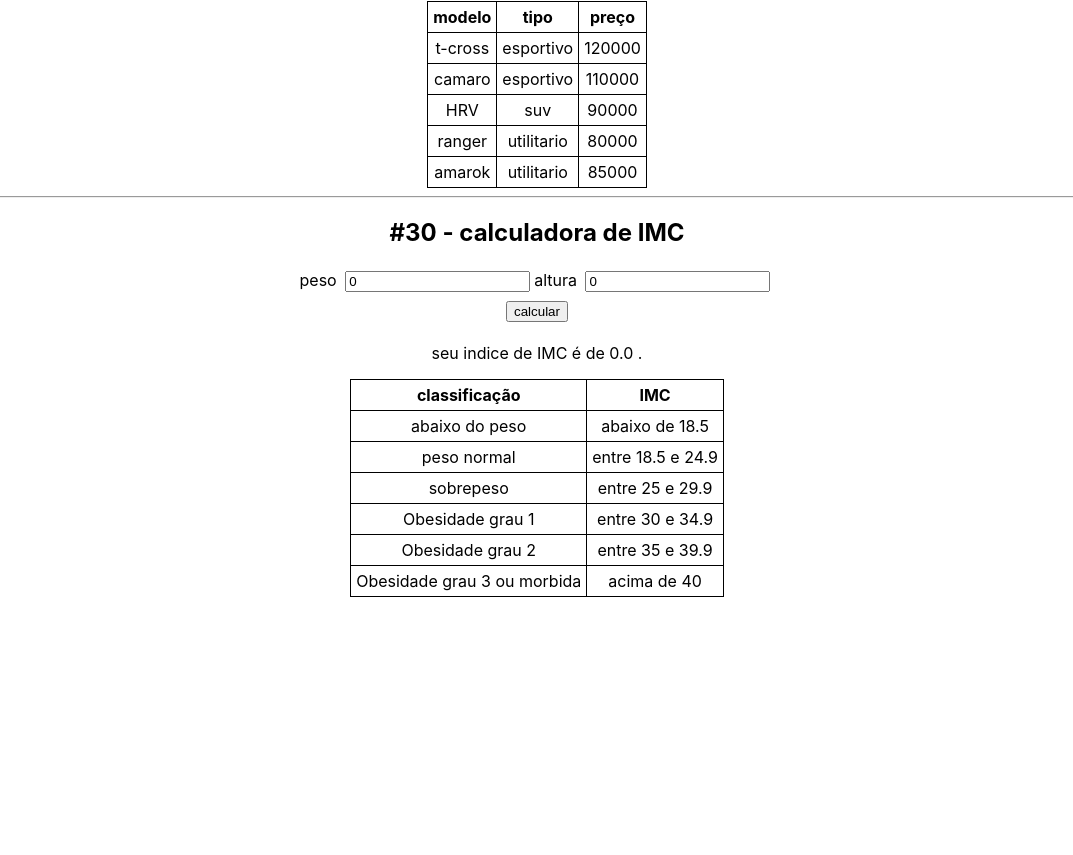
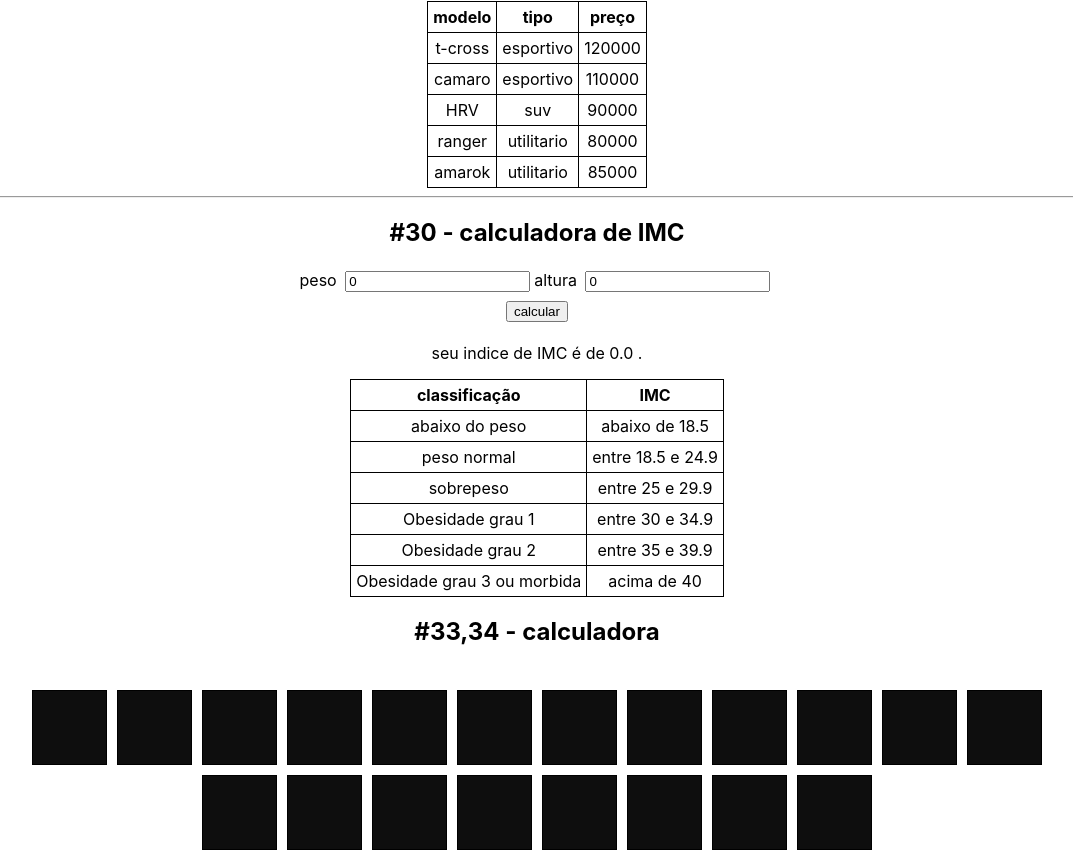
Before and after one commit to Wesley3king/reactJS, a React (Create React App) app in the folder aulas/exercicios/: page / in a window 1280 px wide. Shown: the part 112-967 px from the top of the page, without its empty margins (103-1176 px from the left). Before the commit the page ends 800 px from the top, so only its background shows below. Built offline with nearby package versions, Linux system fonts and the light colour scheme.

Commit message:
calculator

```diff
--- a/aulas/exercicios/src/App.js
+++ b/aulas/exercicios/src/App.js
@@ -3,8 +3,13 @@ import React,{useState} from 'react';
 import Table from './Table';
 import Input from './Input';
 import Resultado from './Resultado';
+//#33 34 - imports
+import Teclado from './Teclado';
+import Tela from './Tela';
+import './Globais';
 
 import './App.css';
+import Globais from './Globais';
 
 const data = [
   {tipo: 'esportivo',preco: 120000,modelo: 't-cross'},
@@ -18,6 +23,30 @@ function App() {
   //#30 - estados
   const [alt,setAlt]=useState(0);
   const [peso,setPeso] = useState(0);
+
+//#33 - states
+const [fase,setFase] = useState(1);
+const [resultado,setResultado] = useState();
+
+const Motor = (v)=> {
+
+    if (v === "=") {
+      let exec = new Function('pv,op,sv','setResultado(pv op sv)');
+
+    }else if (typeof Number(v) === "number" && fase === 1) {
+        Globais.first = `${Globais.first}${v}`;
+    }else if (typeof Number(v) && fase === 3) {
+      Globais.thrird = `${Globais.thrird}${v}`
+    }else{
+      Globais.second = `${v}`;
+      setFase(3)
+    }
+}
+
+
+
+
+
 
   const verificar = ()=>{
     let li = [];
@@ -58,6 +87,15 @@ function App() {
         <Resultado altura={Number(alt)} pes={Number(peso)}/>
         <Table />
       </section>
+      <section>
+        <h2>#33,34  - calculadora</h2>
+        <br />
+          <div>
+            <Tela />
+
+            <Teclado />
+          </div>
+      </section>
     </div>
   );
 }
--- /dev/null
+++ b/aulas/exercicios/src/Button.jsx
@@ -0,0 +1,13 @@
+import React from "react";
+import './Calc.css';
+
+export default class Button extends React.Component {
+
+    render () {
+        return (
+            <>
+            <button type="submit" className="bt"></button>
+            </>
+        )
+    }
+}
--- /dev/null
+++ b/aulas/exercicios/src/Calc.css
@@ -0,0 +1,10 @@
+.bt{
+    width: 75px;
+    height: 75px;
+    background-color: rgb(14, 14, 14);
+    border: 1px solid black;
+    color: white;
+}
+.line{
+    display: inline-block;
+}
--- /dev/null
+++ b/aulas/exercicios/src/Globais.jsx
@@ -0,0 +1,5 @@
+export default class Globais {
+    static first = '';
+    static second = '';
+    static thrird = '';
+}
--- /dev/null
+++ b/aulas/exercicios/src/Teclado.jsx
@@ -0,0 +1,44 @@
+import React from 'react';
+import Button from './Button';
+import './Calc.css';
+
+export default class Teclado extends React.Component {
+
+    render () {
+        return (
+            <>
+            <div className='line'>
+            <Button valor="" texto="AC"/>
+            <Button valor="raiz" texto="&radic;"/>
+            <Button valor="porcent" texto="%"/>
+            <Button valor="/" texto="&#247;"/>
+            </div>
+            <div className='line'>
+            <Button valor="7" texto="7"/>
+            <Button valor="8" texto="8"/>
+            <Button valor="9" texto="9"/>
+            <Button valor="*" texto="x"/>
+            </div>
+            <div className='line'>
+            <Button valor="4" texto="4"/>
+            <Button valor="5" texto="5"/>
+            <Button valor="6" texto="6"/>
+            <Button valor="-" texto="+"/>
+            </div>
+            <div className='line'>
+            <Button valor="1" texto="1"/>
+            <Button valor="2" texto="2"/>
+            <Button valor="3" texto="3"/>
+            <Button valor="+" texto="+"/>
+            </div>
+            <div className='line'>
+            <Button valor="0" texto="0"/>
+            <Button valor="negative" texto="+/-"/>
+            <Button valor="." texto="."/>
+            <Button valor="result" texto="="/>
+            </div>
+
+            </>
+        )
+    }
+}
--- /dev/null
+++ b/aulas/exercicios/src/Tela.jsx
@@ -0,0 +1,13 @@
+import React from "react";
+
+export default class Tela extends React.Component{
+
+
+    render () {
+        return (
+            <div>
+                <div></div>
+            </div>
+        )
+    }
+}
```
